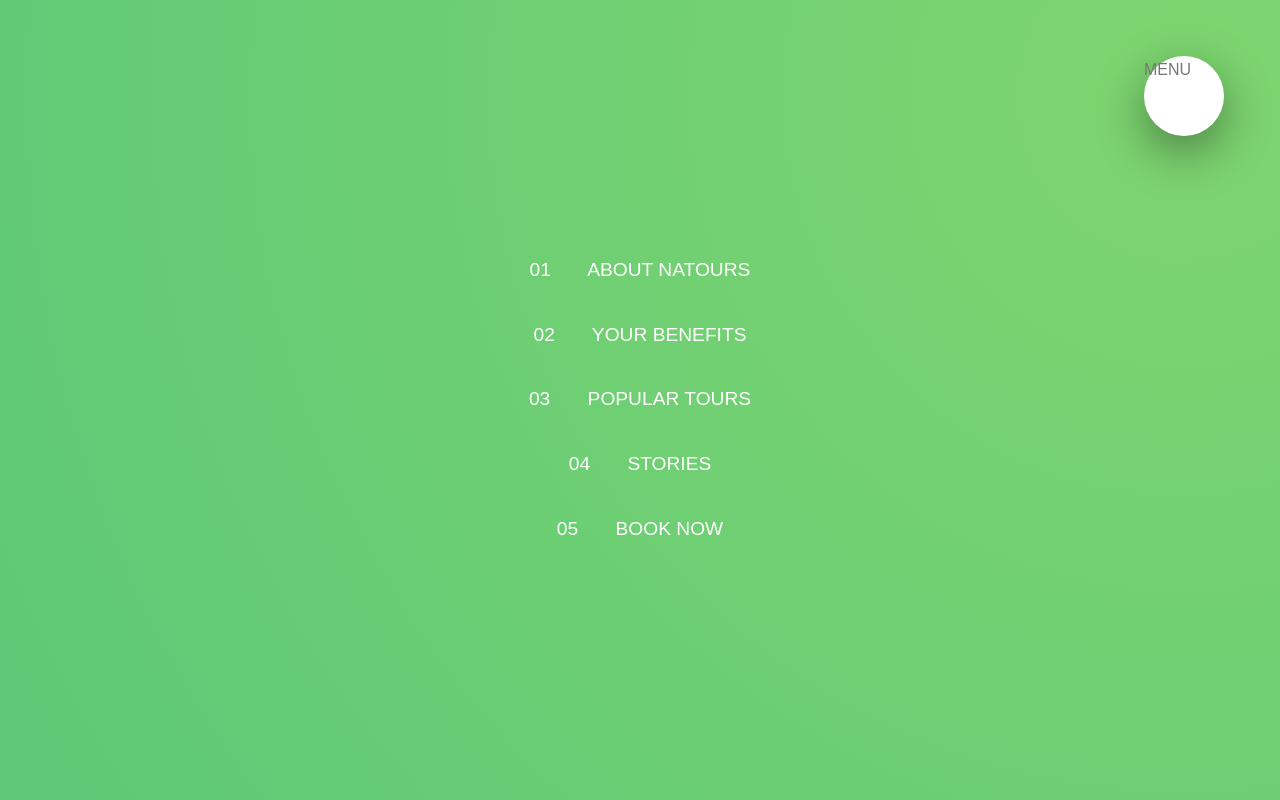
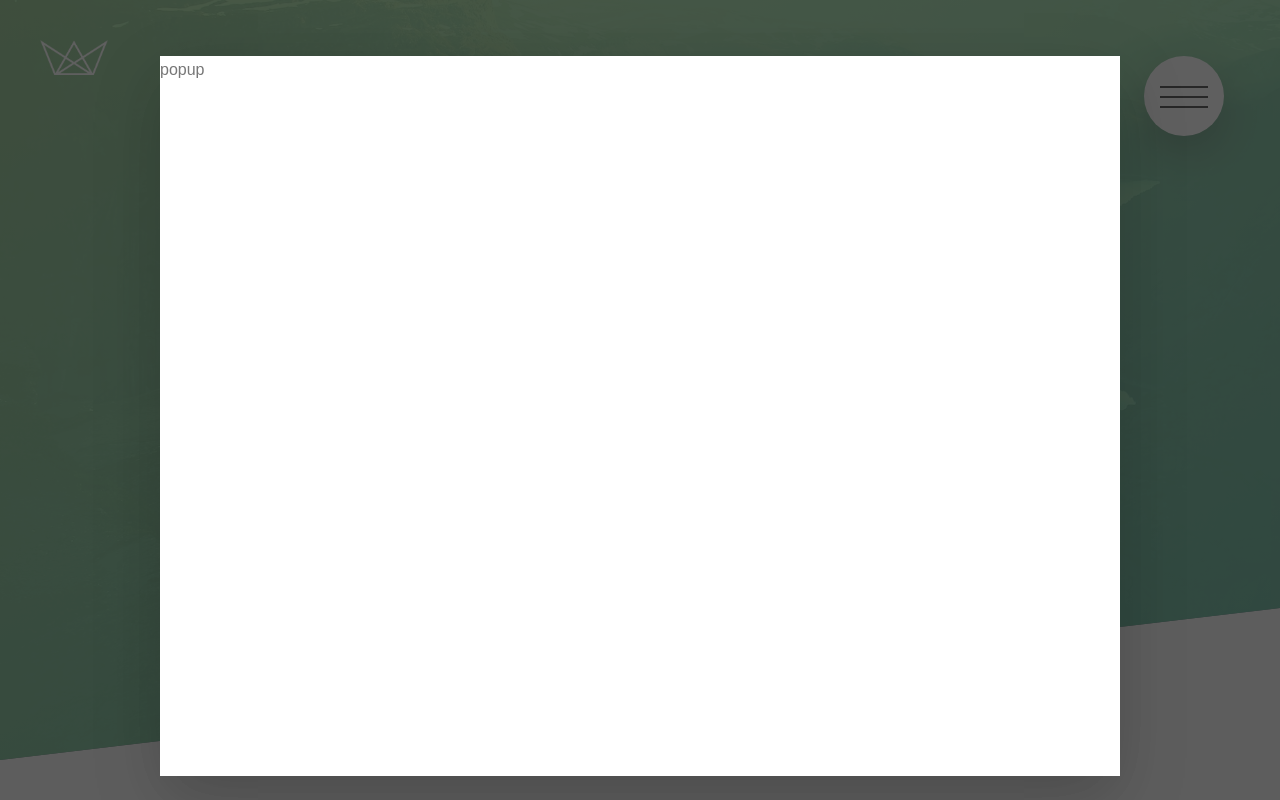
Before and after one commit to Integrity-01/NATOUR, a website: page index.html in a window 1280 px wide. Shown: the top 800 px of the page. Drawn offline with Linux system fonts and the light colour scheme.

Commit message:
another commit

```diff
--- a/index.css
+++ b/index.css
@@ -753,7 +753,9 @@
     background-image: radial-gradient(#7ed56f, #28b485);
     z-index: 30;
 
-    transform: scale(80);
+    transition: transform .8s cubic-bezier(0.85,0,0.07, 1);
+
+
 }
 .nav-checkbox{
     display: none;
@@ -788,15 +790,19 @@
     transform: translate(-50%, -50%);
     list-style: none;
     text-align: center;
+    width: 100%;
 
 }
 .nav-nav{
     height: 100vh;
-    width: 100%;
     position: fixed;
     top: 0;
     right: 0;
     z-index: 33;
+
+    opacity: 0;
+    width: 0;
+    transition: all .8s cubic-bezier(0.68,-0.55,0.265, 1.55);
 
 }
 .nav-btn{
@@ -809,4 +815,71 @@
     border-radius: 50%;
     z-index:34 ;
     box-shadow: 0 1rem 3rem rgba(0,0,0,.4);
+    text-align: center;
+    cursor: pointer;
 }
+
+.nav-checkbox:checked ~ .nav-bkg{
+    transform: scale(80);
+}
+
+.nav-checkbox:checked ~ .nav-nav{
+    width: 100%;
+    opacity: 1;
+}
+.nav-icon{
+    position: relative;
+    margin-top: 2.5rem;
+}
+.nav-icon, .nav-icon::before, .nav-icon::after  {
+    width: 3rem;
+    height: 2px;
+    background-color: #000;
+    display: inline-block;
+
+}
+.nav-icon::before, .nav-icon::after  {
+    content: "";
+    position: absolute;
+    left: 0;
+    transition: all .2s;
+}
+.nav-icon::after{ top: -.6rem;}
+.nav-icon::before{ top: .6rem}
+
+.nav-btn:hover .nav-icon::before { top: -1rem;}
+.nav-btn:hover .nav-icon::after { top: 1rem;}
+
+.nav-checkbox:checked + .nav-btn .nav-icon{
+    background-color: transparent;
+}
+
+.nav-checkbox:checked + .nav-btn .nav-icon::before{
+    transform: rotate(135deg);
+    top: 0;
+}
+.nav-checkbox:checked + .nav-btn .nav-icon::after {
+    transform: rotate(-135deg);
+    top: 0;
+}
+
+.popup{
+    background-color: #333333c7;
+    position: fixed;
+    top: 0;
+    left: 0;
+    height: 100vh;
+    width: 100%;
+    z-index: 10000;
+ }
+.popup-content{
+    width: 75%;
+    height: 45rem;
+    background-color: #fff;
+    margin: 1rem auto;
+    box-shadow: 0 1.5rem 4rem rgba(0,0,0,.2);
+    position: absolute;
+    top: 50%;
+    left: 50%;
+    transform: translate(-50%, -50%);
+}
--- a/index.html
+++ b/index.html
@@ -11,9 +11,9 @@
 <body>
     <div class="navigation">
         <input type="checkbox" class="nav-checkbox" id="nav-toogle">
-        <label for="nav-toogle" class="nav-btn">MENU</label>
+        <label for="nav-toogle" class="nav-btn"><span class="nav-icon">&nbsp;</span></label>
+        <div class="nav-bkg">&nbsp;</div>
 
-        <div class="nav-bkg">&nbsp;</div>
         <nav class="nav-nav">
             <ul class="nav-list">
                 <li class="nav-item"><a href="#" class="nav-link"><span>01</span> About Natours</a></li>
@@ -329,5 +329,11 @@
         </div>
     </footer>
 
+    <div class="popup">
+        <div class="popup-content">
+            popup
+        </div>
+    </div>
+
 </body>
 </html>
```
